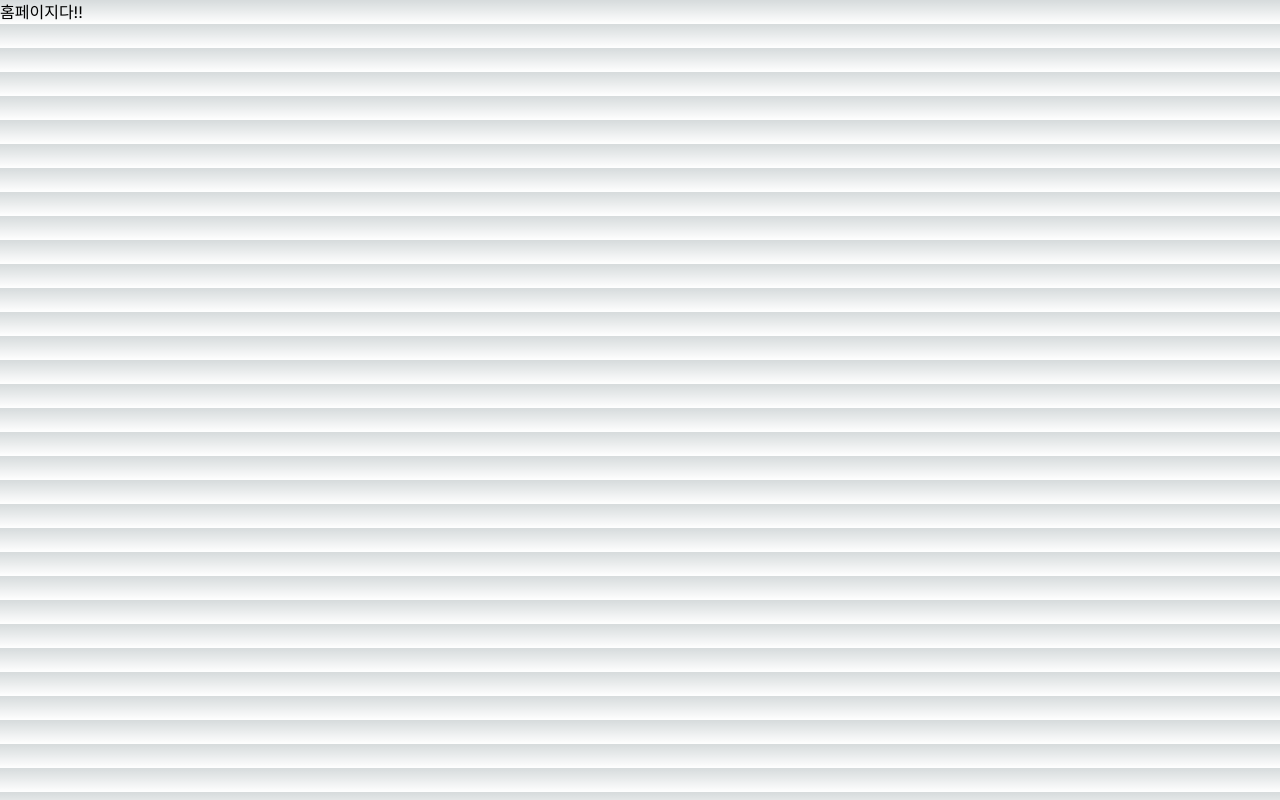
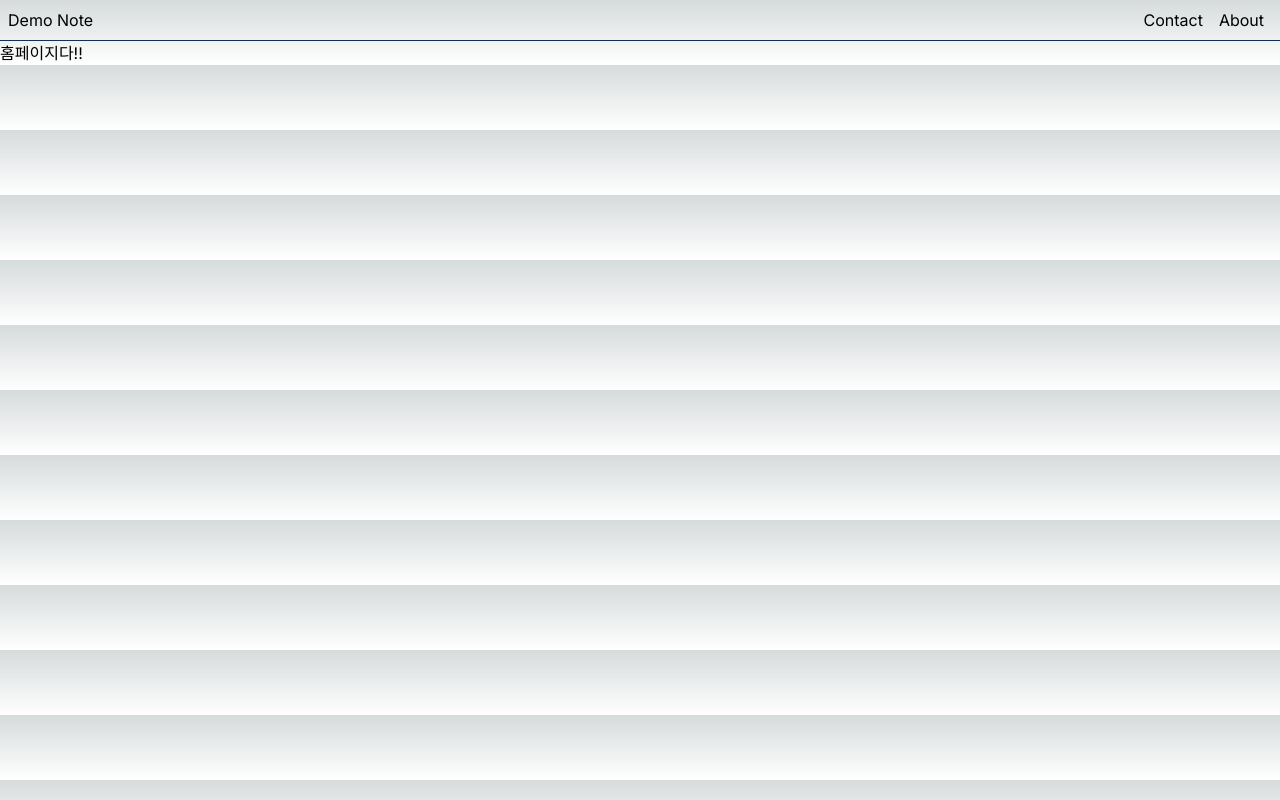
Before and after one commit to sikangk/next13-study, a Next.js app: page / in a window 1280 px wide. Built offline with nearby package versions, Linux system fonts and the light colour scheme.

Commit message:
layout.tsx

```diff
--- /dev/null
+++ b/src/app/layout.module.css
@@ -0,0 +1,11 @@
+.header {
+    display:flex;
+    justify-content: space-between;
+    align-items: center;
+    padding: 8px;
+    border-bottom: 1px solid #132f52;
+}
+
+.nav a{
+    padding: 0 8px;
+}
--- a/src/app/layout.tsx
+++ b/src/app/layout.tsx
@@ -1,7 +1,8 @@
-import './globals.css'
-import { Inter } from 'next/font/google'
+import './globals.css';
+import {Inter} from 'next/font/google';
+import styles from './layout.module.css';
 
-const inter = Inter({ subsets: ['latin'] })
+const inter = Inter({subsets: ['latin']})
 
 export const metadata = {
     title: 'Create Next App',
@@ -15,7 +16,17 @@
 }) {
     return (
         <html lang="en">
-      <body className={inter.className}>{children}</body>
+        <body className={inter.className}>
+        <header className={styles.header}>
+            <h1>Demo Note</h1>
+            <nav className={styles.nav}>
+                <a href=''>Contact</a>
+                <a href=''>About</a>
+            </nav>
+        </header>
+
+        {children}
+        </body>
         </html>
     )
 }
```
Lines whose indentation alone changed are shown as unchanged.
